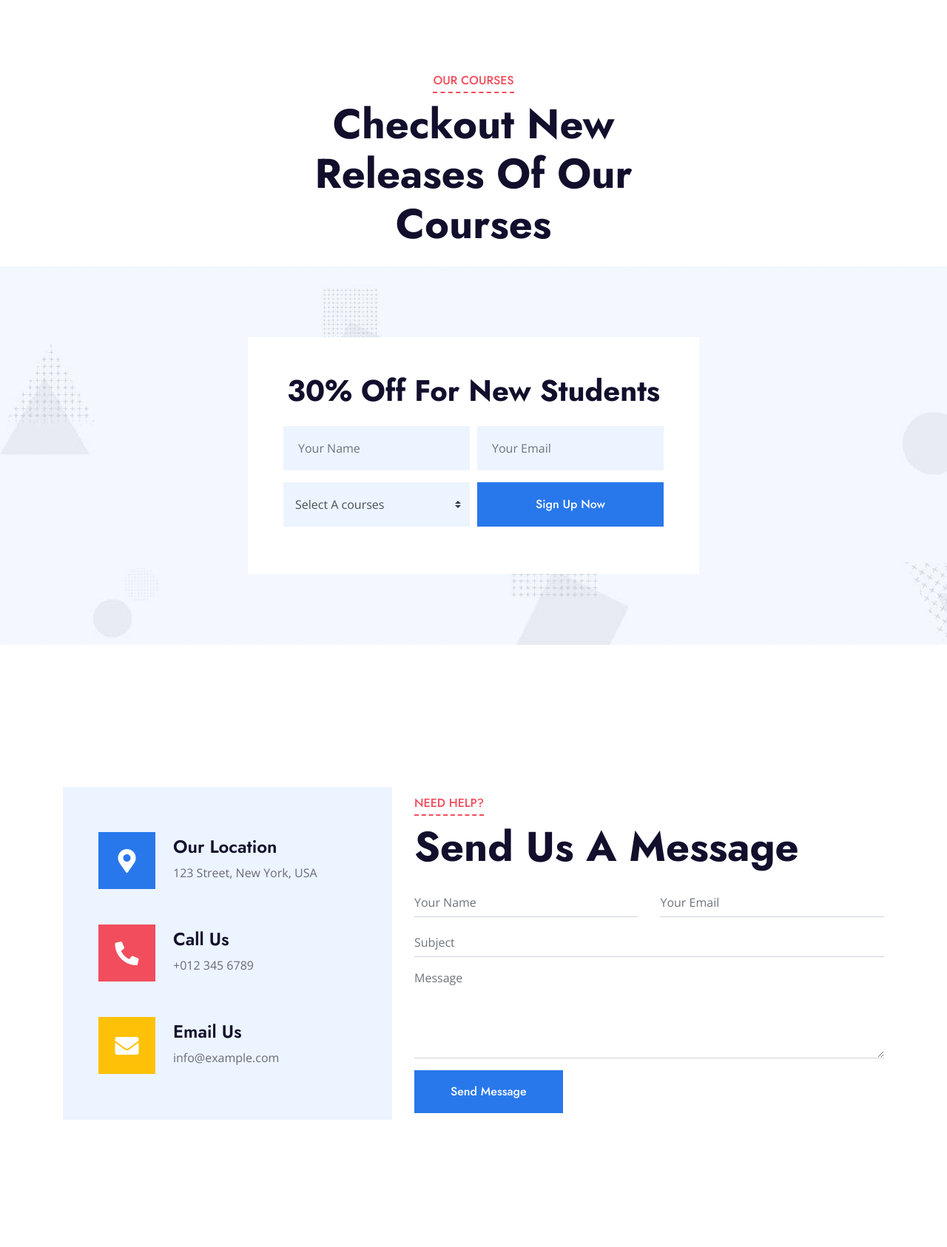
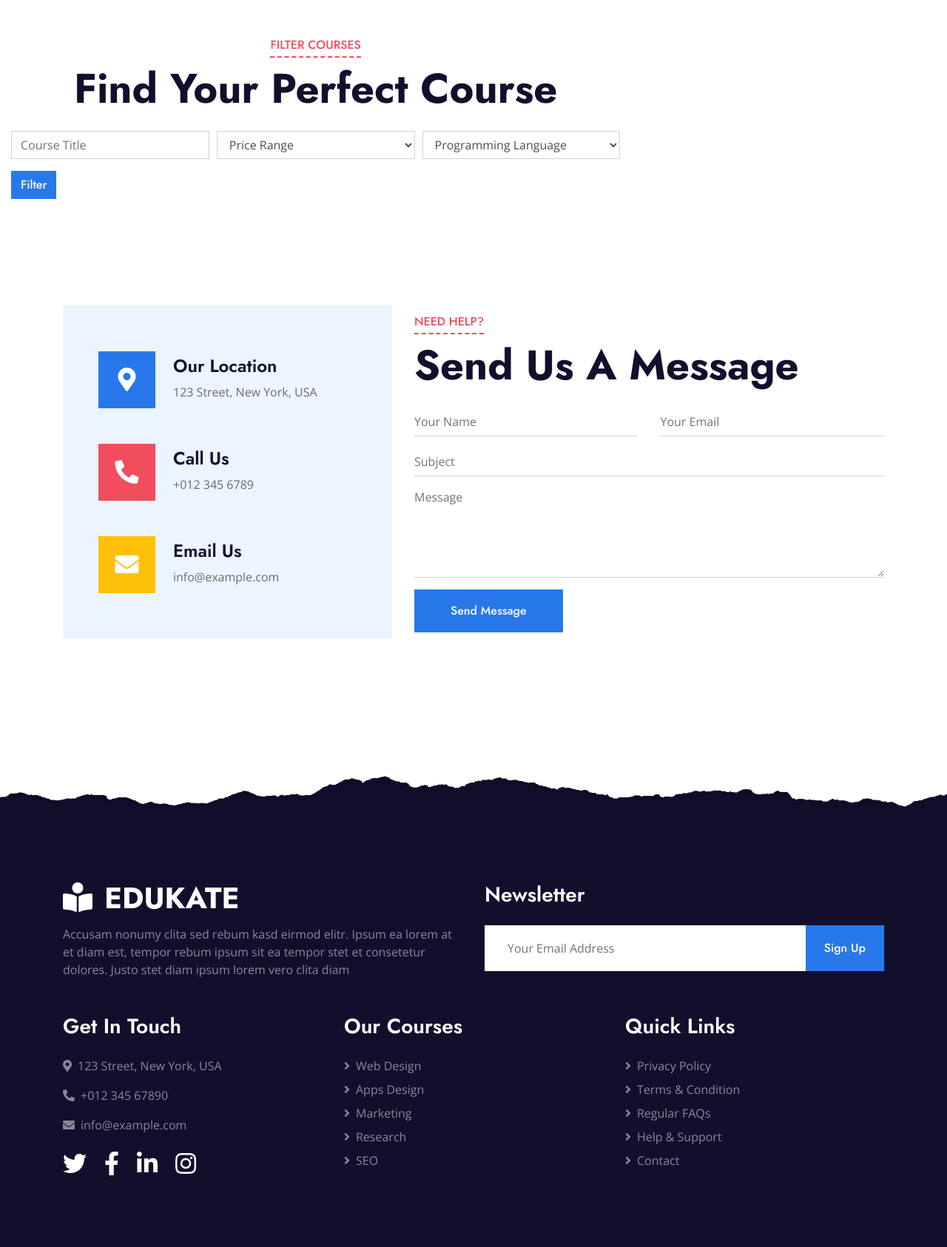
Before and after one commit to kosvish/fast_api_online_course_platform, a FastAPI app: page /pages/courses/all-courses in a window 1280 px wide. Shown: the part 127-1813 px from the top of the page at 74% size. Run offline with FastAPI, Linux system fonts and the light colour scheme; data that the repository does not hold is empty; parts of the project's set-up code (start-up, migrations or seed data) failed here and were passed over; some libraries are stand-ins or nearby versions.

Commit message:
rework main html template for course, remove scroll bar, add html form for filter courses

```diff
--- a/templates/courses/main.html
+++ b/templates/courses/main.html
@@ -3,76 +3,65 @@
 {% block content %}
 
 <!-- Courses Start -->
-<div class="container-fluid px-0 py-5">
-    <div class="row mx-0 justify-content-center pt-5">
-        <div class="col-lg-6">
+<div class="container-fluid px-0 py-5"
+    <div class="row mx-0 justify-content-center mb-5">
+        <div class="col-lg-8">
             <div class="section-title text-center position-relative mb-4">
-                <h6 class="d-inline-block position-relative text-secondary text-uppercase pb-2">Our Courses</h6>
-                <h1 class="display-4">Checkout New Releases Of Our Courses</h1>
+                <h6 class="d-inline-block position-relative text-secondary text-uppercase pb-2">Filter Courses</h6>
+                <h1 class="display-4">Find Your Perfect Course</h1>
             </div>
+            <form action="{{ url_for('filter_courses') }}" method="GET">
+                <div class="form-row">
+                    <div class="form-group col-md-4">
+                        <input type="text" class="form-control" name="title" placeholder="Course Title">
+                    </div>
+
+
+                    <div class="form-group col-md-4">
+                        <select class="form-control" name="price">
+                            <option value="">Price Range</option>
+                            <option value="0-50">Under $50</option>
+                            <option value="50-100">$50 - $100</option>
+                            <option value="100-200">$100 - $200</option>
+                            <option value="200+">Over $200</option>
+                        </select>
+                    </div>
+
+
+                    <div class="form-group col-md-4">
+                        <select class="form-control" name="language">
+                            <option value="">Programming Language</option>
+                            <option value="python">Python</option>
+                            <option value="java">Java</option>
+                            <option value="go">Go</option>
+                            <option value="cpp">C++</option>
+                            <option value="csharp">C#</option>
+                        </select>
+                    </div>
+                </div>
+                <button type="submit" class="btn btn-primary">Filter</button>
+            </form>
         </div>
     </div>
 
-    <div class="owl-carousel courses-carousel">
-        {% for course  in courses%}
-        <div class="courses-item position-relative">
-            <img class="img-fluid" src="{{ url_for('static', path='img/courses-1.jpg')}}" alt="">
-            <div class="courses-text">
-                <h4 class="text-center text-white px-3">{{ course.title }}</h4>
-                <div class="border-top w-100 mt-3">
-                    <div class="d-flex justify-content-between p-4">
-                        <span class="text-white"><i class="fa fa-user mr-2"></i>{{ course.creator.username }}</span>
-                        <span class="text-white"><i class="fa fa-star mr-2"></i>4.5 <small>(250)</small></span>
-                    </div>
-                </div>
-                <div class="w-100 bg-white text-center p-4">
+
+    <div class="row mx-0 justify-content-center">
+        {% for course in courses %}
+        <div class="col-md-4 mb-4">
+            <div class="card border-0 shadow-sm">
+                <img class="card-img-top" src="{{ url_for('static', path='img/courses-1.jpg') }}" alt="{{ course.title }}">
+                <div class="card-body">
+                    <h4 class="card-title">{{ course.title }}</h4>
+                    <p class="card-text">Instructor: {{ course.creator.username }}</p>
+                    <p class="card-text"><i class="fa fa-star mr-2"></i>4.5 <small>(250)</small></p>
                     <a class="btn btn-primary" href="{{ url_for('get_courses_by_id', course_id=course.id) }}">Course Detail</a>
                 </div>
             </div>
         </div>
         {% endfor %}
-
-    </div>
-    <div class="row justify-content-center bg-image mx-0 mb-5">
-        <div class="col-lg-6 py-5">
-            <div class="bg-white p-5 my-5">
-                <h1 class="text-center mb-4">30% Off For New Students</h1>
-                <form>
-                    <div class="form-row">
-                        <div class="col-sm-6">
-                            <div class="form-group">
-                                <input type="text" class="form-control bg-light border-0" placeholder="Your Name"
-                                       style="padding: 30px 20px;">
-                            </div>
-                        </div>
-                        <div class="col-sm-6">
-                            <div class="form-group">
-                                <input type="email" class="form-control bg-light border-0" placeholder="Your Email"
-                                       style="padding: 30px 20px;">
-                            </div>
-                        </div>
-                    </div>
-                    <div class="form-row">
-                        <div class="col-sm-6">
-                            <div class="form-group">
-                                <select class="custom-select bg-light border-0 px-3" style="height: 60px;">
-                                    <option selected>Select A courses</option>
-                                    <option value="1">courses 1</option>
-                                    <option value="2">courses 1</option>
-                                    <option value="3">courses 1</option>
-                                </select>
-                            </div>
-                        </div>
-                        <div class="col-sm-6">
-                            <button class="btn btn-primary btn-block" type="submit" style="height: 60px;">Sign Up Now
-                            </button>
-                        </div>
-                    </div>
-                </form>
-            </div>
-        </div>
     </div>
 </div>
+
 <!-- Courses End -->
 
 {% endblock %}
```
